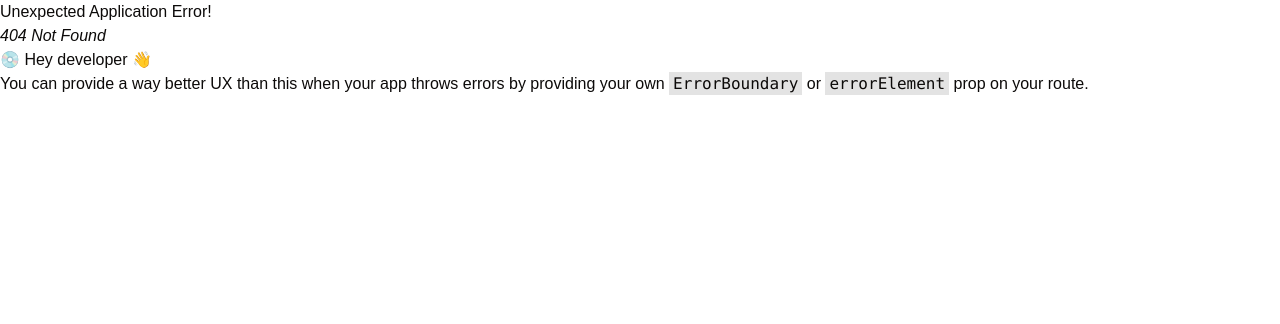
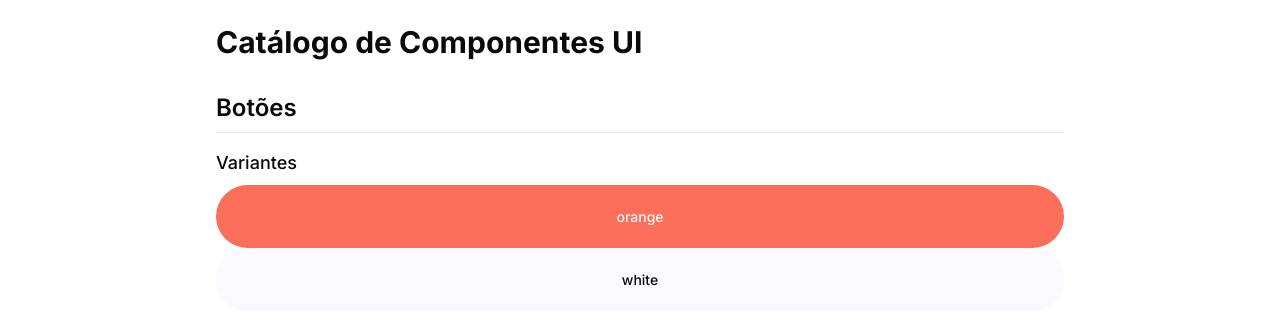
Before and after one commit to datasci4citizens/app-saude, a React (Vite) app: page /components in a window 1280 px wide. Before the commit this address had no page. Shown: the top 324 px of the page. Built offline with nearby package versions, Linux system fonts and the light colour scheme.

Commit message:
Criação do ComponentCatalog para testar os componentes em local. Adição de cores no tailwind. Modificação no botão

```diff
--- a/src/App.tsx
+++ b/src/App.tsx
@@ -1,10 +1,15 @@
 import { createBrowserRouter, RouterProvider } from 'react-router-dom';
+import ComponentCatalog from './pages/ComponentCatalog';
 
 const router = createBrowserRouter([
   {
     path: '/',
     element: <h1>Home!</h1>,
   },
+  {
+    path: '/components',
+    element: <ComponentCatalog />,
+  }
 ]);
 
 export function App() {
--- a/src/components/ui/button.tsx
+++ b/src/components/ui/button.tsx
@@ -4,26 +4,25 @@ import { type VariantProps, cva } from 'class-variance-authority';
 import { type ButtonHTMLAttributes, forwardRef } from 'react';
 
 const buttonVariants = cva(
-	'inline-flex items-center justify-center whitespace-nowrap rounded-md text-sm font-medium ring-offset-background transition-colors focus-visible:outline-none focus-visible:ring-2 focus-visible:ring-ring focus-visible:ring-offset-2 disabled:pointer-events-none disabled:opacity-50',
+	'inline-flex items-center justify-center whitespace-nowrap rounded-[38px] text-sm font-medium ring-offset-background transition-colors focus-visible:outline-none focus-visible:ring-2 focus-visible:ring-ring focus-visible:ring-offset-2 disabled:pointer-events-none disabled:opacity-50',
 	{
 		variants: {
 			variant: {
 				default: 'bg-primary text-primary-foreground hover:bg-primary/90',
-				destructive:
-					'bg-destructive text-destructive-foreground hover:bg-destructive/90',
-				outline:
-					'border border-input bg-background hover:bg-accent hover:text-accent-foreground',
-				secondary:
-					'bg-secondary text-secondary-foreground hover:bg-secondary/80',
-				ghost: 'hover:bg-accent hover:text-accent-foreground',
-				link: 'text-primary underline-offset-4 hover:underline',
+				// Usados no projeto
+				orange:
+					'bg-orange text-off_white hover:bg-orange/90',
+				white:
+					'bg-off_white text-typografy hover:bg-typografy/',
 			},
 			size: {
 				default: 'h-10 px-4 py-2',
-				sm: 'h-9 rounded-md px-3',
-				lg: 'h-11 rounded-md px-8',
-				icon: 'h-10 w-10',
+				responsive: 'w-[83vw] h-[63px] rounded-[38px] ',
 			},
+			position: {
+				default: '',
+				bottom: 'fixed bottom-[44px] left flex justify-center',
+			}
 		},
 		defaultVariants: {
 			variant: 'default',
@@ -34,7 +33,7 @@ const buttonVariants = cva(
 
 export interface ButtonProps
 	extends ButtonHTMLAttributes<HTMLButtonElement>,
-		VariantProps<typeof buttonVariants> {
+	VariantProps<typeof buttonVariants> {
 	asChild?: boolean;
 }
 
--- /dev/null
+++ b/src/pages/ComponentCatalog.tsx
@@ -0,0 +1,23 @@
+import { Button } from "@/components/ui/button";
+
+export default function ComponentCatalog() {
+  return (
+    <div className="p-6 max-w-4xl mx-auto">
+      <h1 className="text-3xl font-bold mb-8">Catálogo de Componentes UI</h1>
+
+      {/* Seção de Botões */}
+      <section className="mb-12">
+        <h2 className="text-2xl font-semibold mb-4 border-b pb-2">Botões</h2>
+
+        <h3 className="text-lg font-medium mt-4 mb-2">Variantes</h3>
+        <div className="flex flex-wrap justify-center">
+          <Button variant="orange" size='responsive' position='bottom'>orange</Button>
+          <Button variant="white" size='responsive' position='bottom'>white</Button>
+        </div>
+      </section>
+
+
+      {/* Adicione mais seções para outros componentes aqui */}
+    </div>
+  );
+}
--- a/tailwind.config.ts
+++ b/tailwind.config.ts
@@ -26,8 +26,17 @@ export default {
 		},
 		extend: {
 			fontFamily: {
-				sans: ['"Inter Variable"', 'sans-serif'],
+                sans: ['Inter', 'sans-serif'],
+                inter: ['Inter', 'sans-serif'],
+                'work-sans': ['"Work Sans"', 'sans-serif'],
 			},
+			fontWeight: {
+                light: '300',
+                normal: '400',
+                medium: '500',
+                semibold: '600',
+                bold: '700',
+            },
 			keyframes: {
 				'accordion-down': {
 					from: { height: '0' },
@@ -42,11 +51,66 @@ export default {
 				'accordion-down': 'accordion-down 0.2s ease-out',
 				'accordion-up': 'accordion-up 0.2s ease-out',
 			},
+			opacity:{
+				'68': '0.68',
+				'100': '1',
+			},
 			colors: {
 				border: stone[200],
 				input: stone[200],
 				background: white,
 				foreground: stone[950],
+				//00 color
+				orange: {
+					DEFAULT: '#FA6E5A',
+					background: '#FA6E5A',
+					border: '#FA6E5A',
+					input: '#FA6E5A',
+				},
+				//01 color
+				blue_page:{
+					DEFAULT: '#5A96FA',
+					background: '#5A96FA',
+				},
+				//02 color
+				// opacity 68
+				yellow_select:{
+					DEFAULT: '#CEFA5A',
+					background: '#CEFA5A',
+					opacity: "var(--tw-opacity, 0.68)",
+				},
+				//03 color
+				blue_tittle:{
+					DEFAULT: '#141B36',
+					foreground: '#141B36',
+				},
+				//04 color
+				off_white:{
+					DEFAULT: '#F9F9FF',
+					foreground: '#F9F9FF',
+				},
+				//typografy
+				typography: {
+					DEFAULT: '#000000',
+					foreground: '#000000',
+				},
+				//color 5
+				gray_text:{
+					DEFAULT: "#E6E6E6",
+					foreground: "#E6E6E6",
+				},
+				//color 6
+				gray_buttons:{
+					DEFAULT: "#A0A3B1",
+					foreground: "#A0A3B1",
+					border: "#A0A3B1",
+					input: "#A0A3B1",
+				},
+				//color 7
+				allert_color:{
+					DEFAULT: '#FFC97E',
+					background: '#FFC97E',
+				},
 				card: {
 					// biome-ignore lint/style/useNamingConvention: external naming
 					DEFAULT: white,
```
Also changed, not shown: package.json (+8 -2 lines), 1 other file (tests, documents, lock files or other folders).
